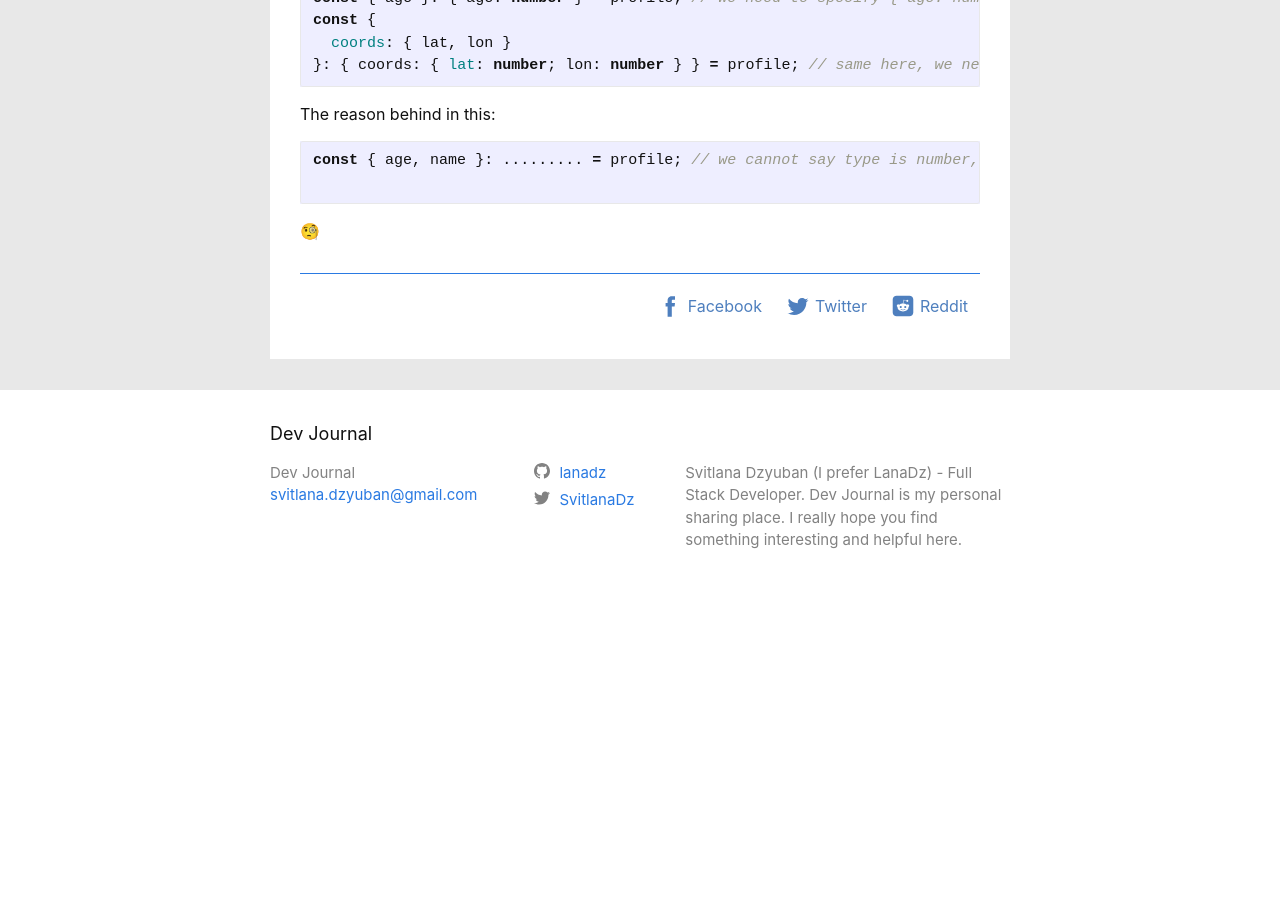
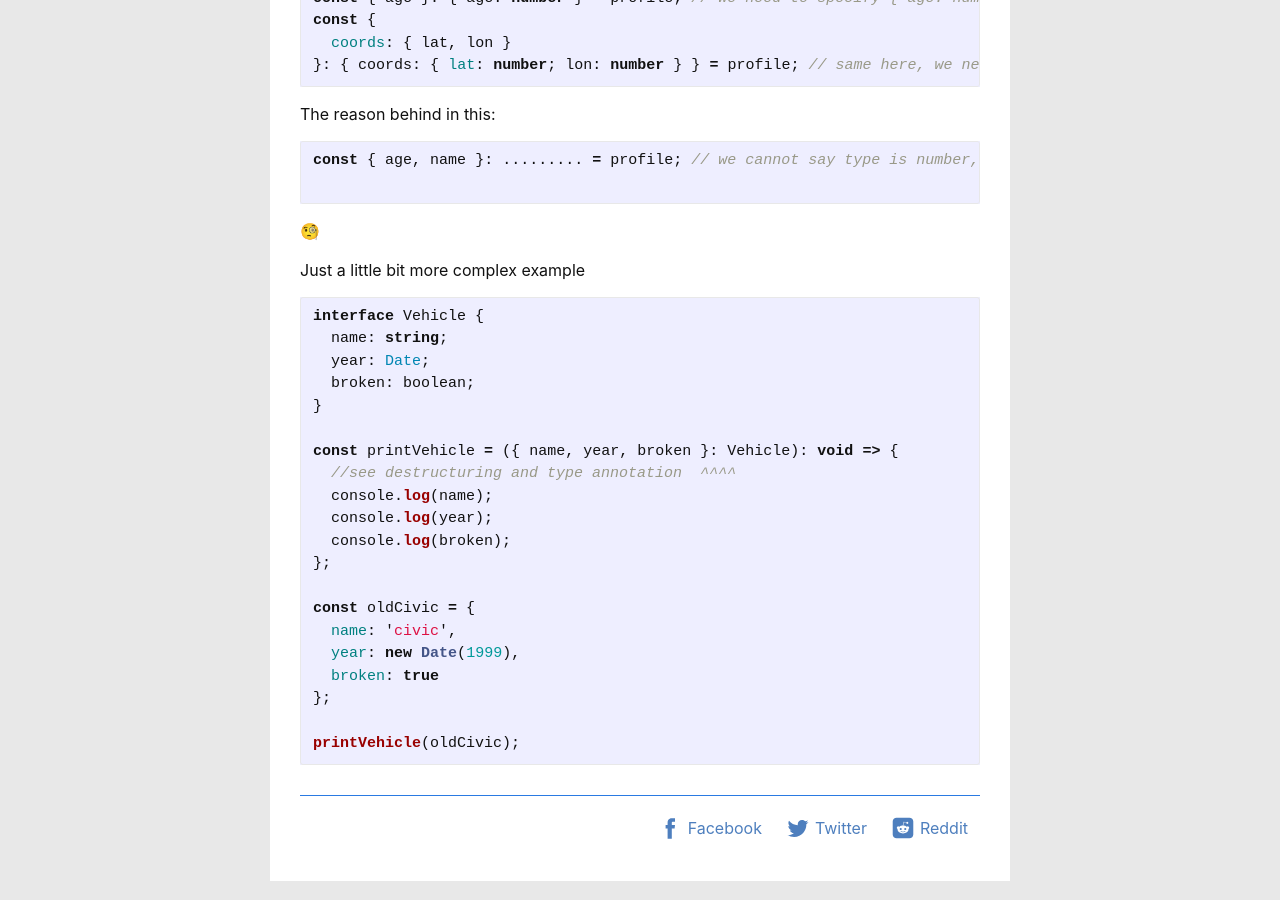
Before and after one commit to owldot/lanadz.github.io, a Jekyll site: the page built from _posts/2019-07-03-destructuring-in-typescript.markdown, in a window 1280 px wide and 900 px high, scrolled down 757 px. Built offline with Jekyll 4.4.1, drawn with Linux system fonts in a browser that asks for light colours; before the commit the page ends 1369 px from its top, so only the background shows below that.

Commit message:
Destructuring with interface

````diff
--- a/_posts/2019-07-03-destructuring-in-typescript.markdown
+++ b/_posts/2019-07-03-destructuring-in-typescript.markdown
@@ -49,3 +49,28 @@ const { age, name }: ......... = profile; // we cannot say type is number, becau
 ```
 
 🧐
+
+Just a little bit more complex example
+
+```typescript
+interface Vehicle {
+  name: string;
+  year: Date;
+  broken: boolean;
+}
+
+const printVehicle = ({ name, year, broken }: Vehicle): void => {
+  //see destructuring and type annotation  ^^^^
+  console.log(name);
+  console.log(year);
+  console.log(broken);
+};
+
+const oldCivic = {
+  name: 'civic',
+  year: new Date(1999),
+  broken: true
+};
+
+printVehicle(oldCivic);
+```
````
